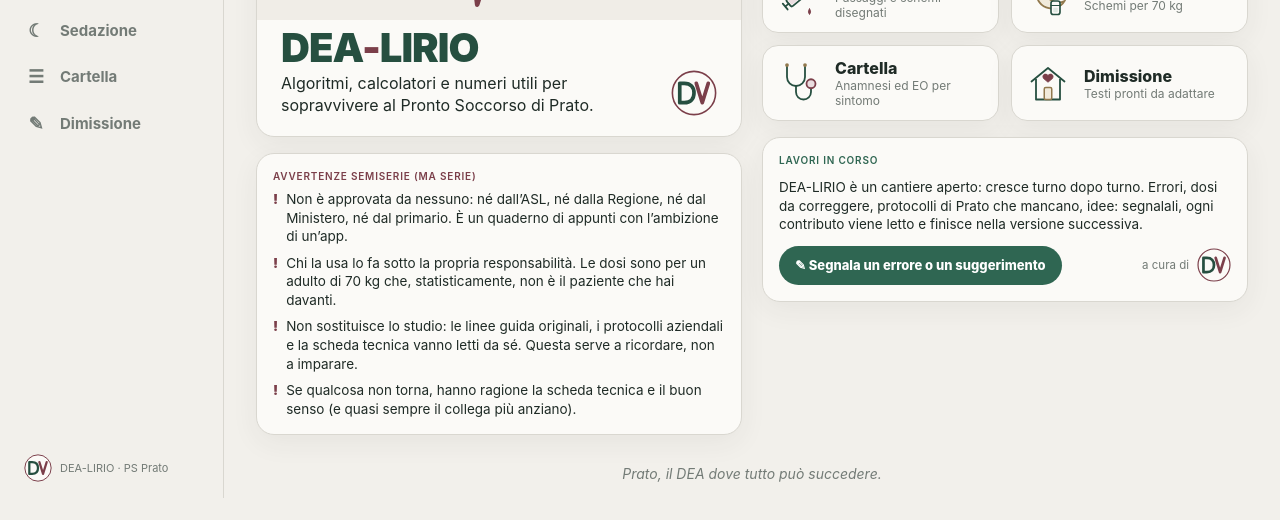
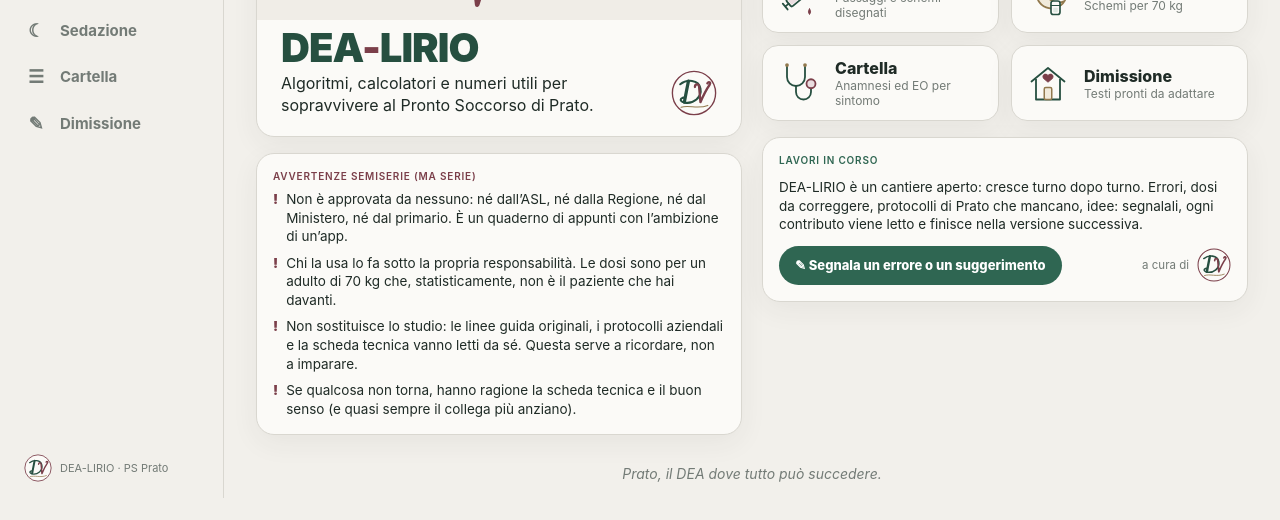
Before and after one commit to dversari/Emergenze, a React (Vite) app: page / in a window 1280 px wide. Shown: the part 302-822 px from the top of the page. Built offline with nearby package versions, Linux system fonts and the light colour scheme.

Commit message:
Monogramma DV in corsivo, tratto a mano
Co-Authored-By: Claude Opus 5.5 <noreply@anthropic.com>
Claude-Session: https://claude.ai/code/session_01KwfeiXmS5PnzV94QXiZ93q

```diff
--- a/src/components/Monogramma.tsx
+++ b/src/components/Monogramma.tsx
@@ -1,10 +1,16 @@
-/** Monogramma «DV» di Daniele Versari: D verde e V bordeaux affiancate in un cerchio. */
+/** Monogramma «DV» di Daniele Versari, tratto a mano: D corsiva verde con occhiello, V bordeaux con ricciolo, svolazzo sotto. */
 export default function Monogramma({ size = 40, className = '' }: { size?: number; className?: string }) {
+  const tratto = { fill: 'none', strokeLinecap: 'round' as const, strokeLinejoin: 'round' as const }
   return (
     <svg viewBox="0 0 100 100" width={size} height={size} className={className} role="img" aria-label="Monogramma DV">
-      <circle cx="50" cy="50" r="47" className="fill-carta stroke-bordeaux" strokeWidth={3.5} />
-      <path d="M19 29 L19 71 L29 71 C43 71 50 62 50 50 C50 38 43 29 29 29 Z" fill="none" className="stroke-verde-scuro" strokeWidth={8} strokeLinejoin="round" />
-      <path d="M55 29 L68 71 L81 29" fill="none" className="stroke-bordeaux" strokeWidth={8} strokeLinejoin="round" strokeLinecap="round" />
+      <circle cx="50" cy="50" r="47" className="fill-carta stroke-bordeaux" strokeWidth={3} />
+      {/* D: asta inclinata, pancia ampia, occhiello in basso */}
+      <path d="M38 24 C35 38 32 54 29 70" {...tratto} className="stroke-verde-scuro" strokeWidth={7} />
+      <path d="M20 31 C34 20 60 20 64 40 C68 60 48 74 30 71 C22 70 18 64 24 61 C29 58 33 64 29 70" {...tratto} className="stroke-verde-scuro" strokeWidth={4.5} />
+      {/* V: attacco a ricciolo, punta bassa, risalita con svolazzo */}
+      <path d="M52 37 C52 30 60 29 61 36 C62 46 63 58 64 70 C70 56 77 42 84 32 C87 27 82 24 79 29" {...tratto} className="stroke-bordeaux" strokeWidth={5} />
+      {/* svolazzo sotto */}
+      <path d="M22 81 C38 75 58 86 80 77" {...tratto} className="stroke-oro" strokeWidth={2.5} />
     </svg>
   )
 }
```
